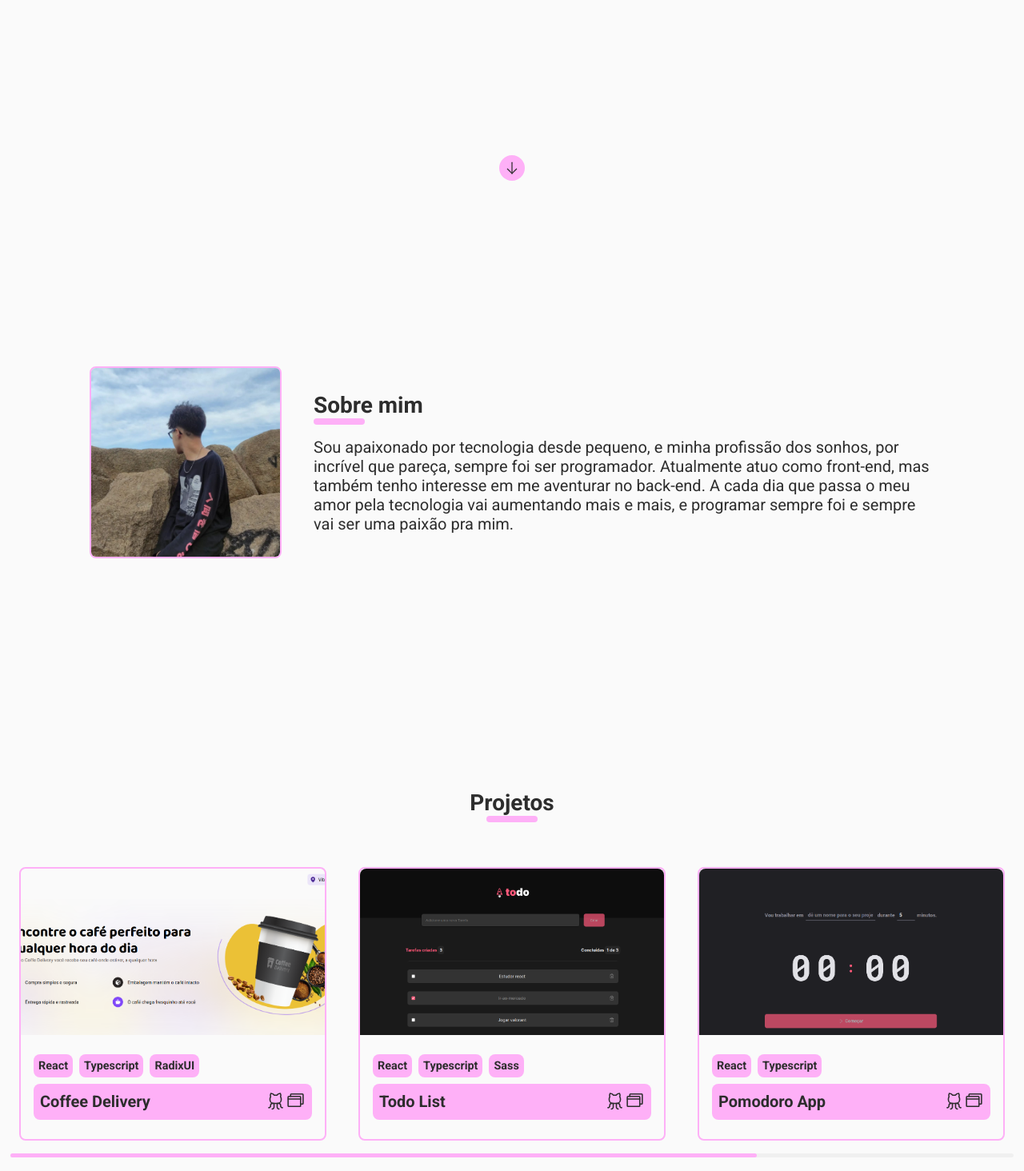
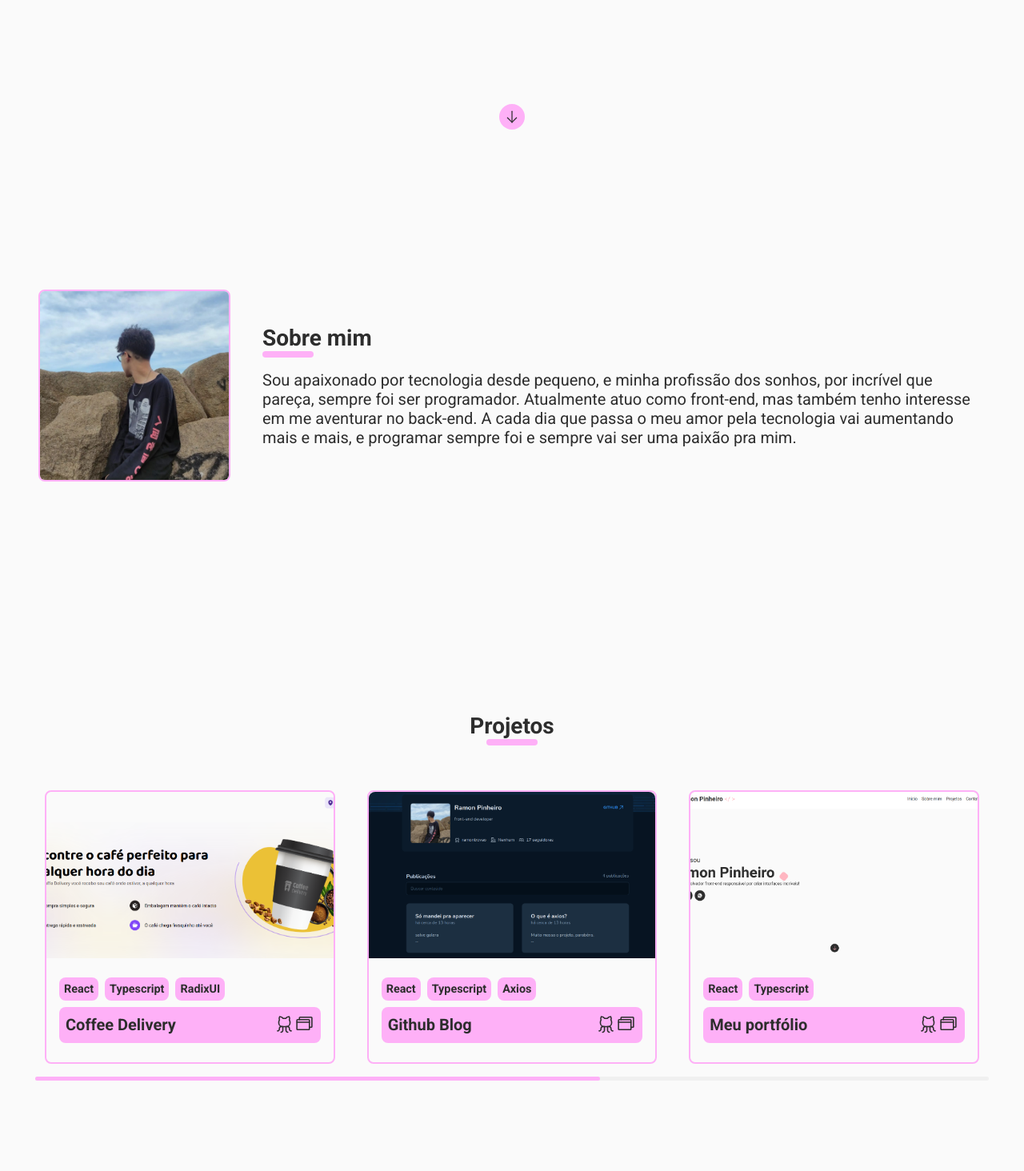
Before and after one commit to ramontrovao/my-portfolio, a React (Vite) app: page / in a window 1280 px wide. Shown: the part 486-1950 px from the top of the page at 80% size. Built offline with nearby package versions, Linux system fonts and the light colour scheme.

Commit message:
feat: added an project

```diff
--- a/src/pages/Portfolio/components/Aboutme/styles.ts
+++ b/src/pages/Portfolio/components/Aboutme/styles.ts
@@ -7,7 +7,7 @@ export const AboutmeContainer = styled.section`
     align-items: center;
     gap: 2.5rem;
     margin-top: -3rem;
-    padding: 2rem 7rem;
+    padding: 2rem 3rem;
 
     img {
       width: 15rem;
--- a/src/pages/Portfolio/components/Introduction/styles.ts
+++ b/src/pages/Portfolio/components/Introduction/styles.ts
@@ -145,10 +145,10 @@ export const Content = styled.div`
 
 export const ArrowDownContainer = styled.div`
   ${({ theme }) => css`
-    padding: 2rem;
     display: flex;
     justify-content: center;
     align-items: center;
+    margin-top: -2rem;
 
     div {
       position: relative;
--- a/src/pages/Portfolio/components/Projects/index.tsx
+++ b/src/pages/Portfolio/components/Projects/index.tsx
@@ -48,6 +48,26 @@ export function Projects() {
 
         <SwiperSlide>
           <ProjectCard
+            projectName="Github Blog"
+            imgSrc="./assets/github-blog-preview.png"
+            productURL="https://github-blog-vert.vercel.app/"
+            repoURL="https://github.com/ramontrovao/github-blog"
+            tags={["React", "Typescript", "Axios"]}
+          />
+        </SwiperSlide>
+
+        <SwiperSlide>
+          <ProjectCard
+            projectName="Meu portfólio"
+            imgSrc="./assets/portfolio-preview.png"
+            productURL="https://www.ramontrovao.tech"
+            repoURL="https://github.com/ramontrovao/my-portfolio"
+            tags={["React", "Typescript"]}
+          />
+        </SwiperSlide>
+
+        <SwiperSlide>
+          <ProjectCard
             projectName="Todo List"
             imgSrc="./assets/todolist-preview.png"
             productURL="https://todo-list-ramontrovao.vercel.app/"
@@ -65,16 +85,6 @@ export function Projects() {
             tags={["React", "Typescript"]}
           />
         </SwiperSlide>
-
-        <SwiperSlide>
-          <ProjectCard
-            projectName="Meu portfólio"
-            imgSrc="./assets/portfolio-preview.png"
-            productURL="https://www.ramontrovao.tech"
-            repoURL="https://github.com/ramontrovao/my-portfolio"
-            tags={["React", "Typescript"]}
-          />
-        </SwiperSlide>
       </Swiper>
     </ProjectsSection>
   );
--- a/src/pages/Portfolio/components/Projects/styles.ts
+++ b/src/pages/Portfolio/components/Projects/styles.ts
@@ -7,6 +7,7 @@ export const ProjectsSection = styled.section`
     justify-content: center;
     align-items: center;
     gap: 2rem;
+    padding: 0 2rem;
     min-height: 100vh;
 
     .projects-swiper {
```
Also changed, not shown: public/assets/github-blog-preview.png (added).
